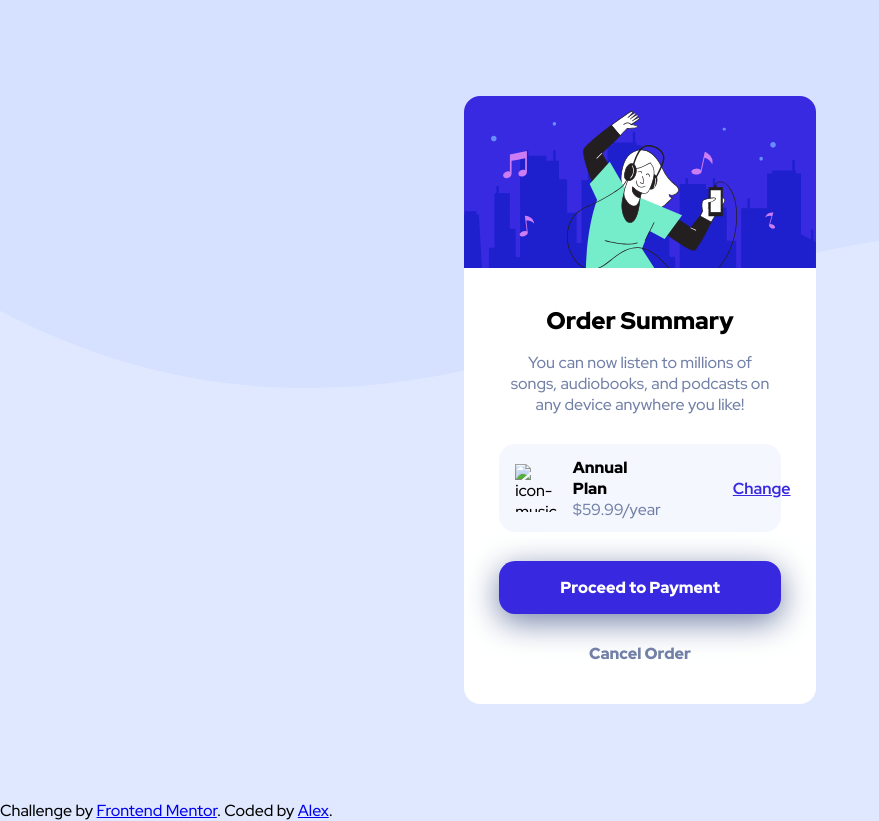
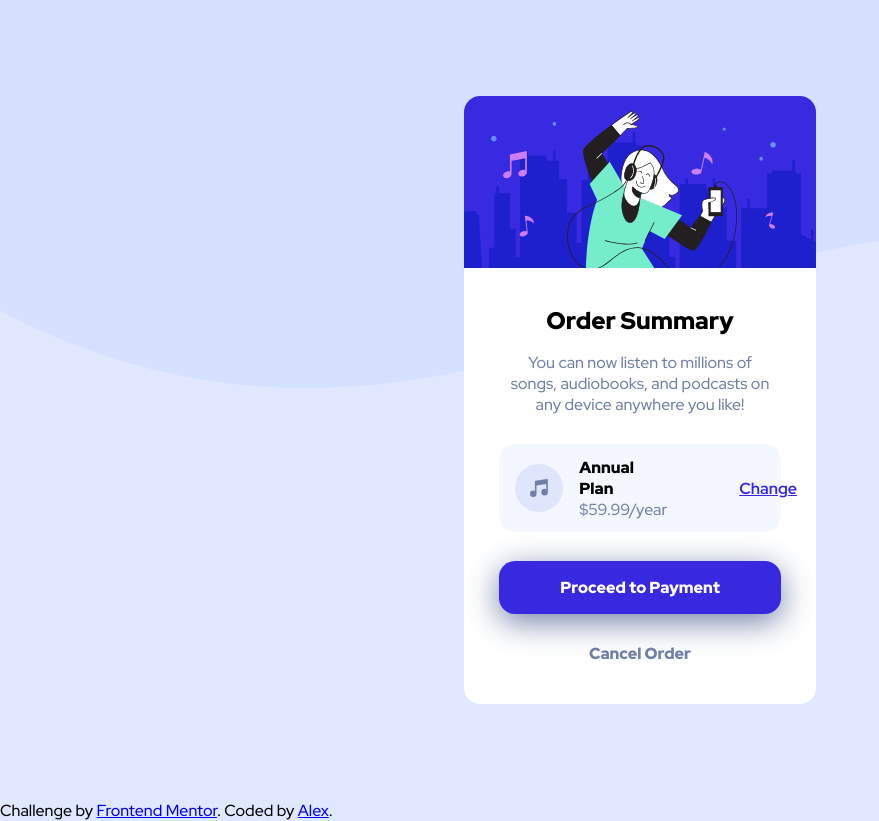
Before and after one commit to WannabeAlex/order-summary-component-challenge-hub, a plain HTML site: page index.html in a window 1280 px wide. Shown: the whole page, without its empty margins (0-879 px from the left). Drawn offline with Linux system fonts and the light colour scheme; the site is published under a folder, as on GitHub Pages, so addresses that start at the root find nothing.

Commit message:
path changes

```diff
--- a/index.html
+++ b/index.html
@@ -24,7 +24,7 @@
                 </p>
 
                 <div class="plan-card">
-                    <img src="/images/icon-music.svg" alt="icon-music" class="icon">
+                    <img src="images/icon-music.svg" alt="icon-music" class="icon">
                     <div class="list">
                         <div class="payment-plan">Annual Plan</div>
                         <div class="pricing">$59.99/year</div>
```
